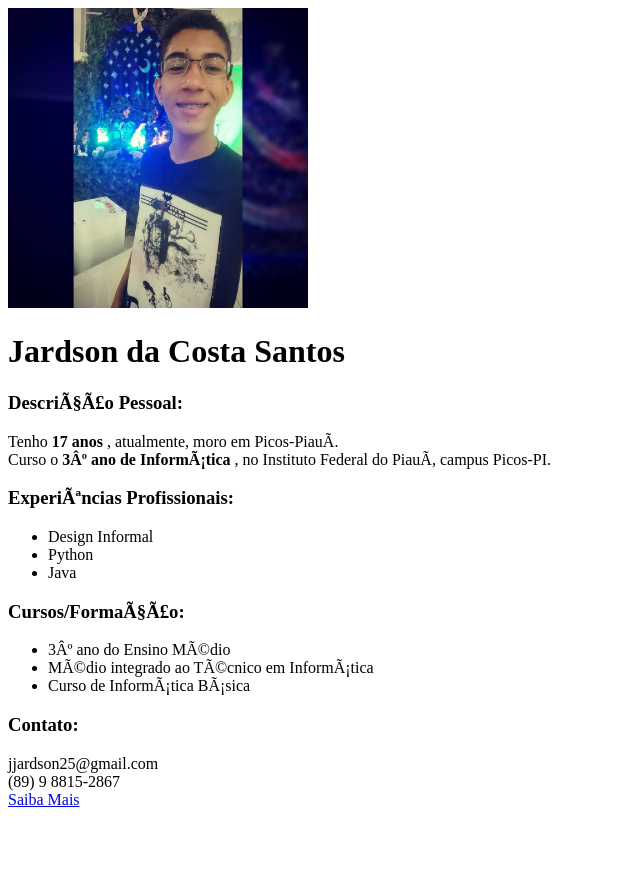
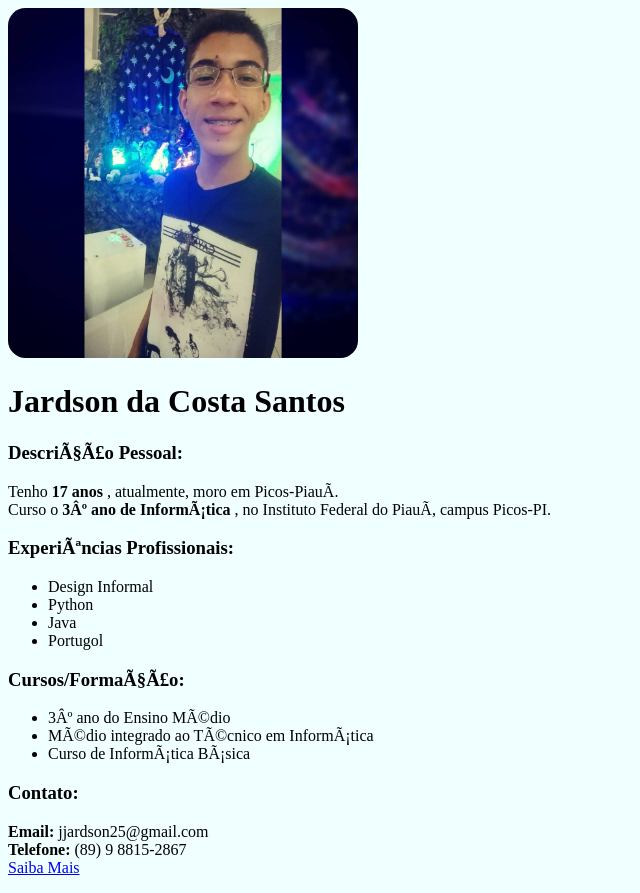
Before and after one commit to ifpi-picos/curriculo-Jardson-Costa, a plain HTML site: page index.html in a window 1280 px wide. Shown: the whole page, without its empty margins (0-640 px from the left). Before the commit the page ends 825 px from the top, so only its background shows below. Drawn offline with Linux system fonts and the light colour scheme.

Commit message:
atualizando

```diff
--- a/index.html
+++ b/index.html
@@ -5,10 +5,16 @@
     <head>
         <meta charset "UFT-8">
         <title> Currículo Jardson Costa </title>
+        <style>
+            body{background: azure }
+
+            img { border-radius: 5%}
+
+            </style>
     </head>
 
     <body>
-        <img src="JaAh_CoOstaA(JPG).jpg" width="300" heigth="300">
+        <img src="JaAh_CoOstaA(JPG).jpg" width="350" heigth="350">
         <!-- widht(p/ largura) e height(p/ altura)-->
 
         <h1> Jardson da Costa Santos </h1>
@@ -23,6 +29,7 @@
             <li> Design Informal </li>
             <li> Python </li>
             <li> Java </li>
+            <li> Portugol </li>
         </ul>
 
         <h3> Cursos/Formação: </h3>
@@ -33,8 +40,8 @@
         </ul>
 
         <h3> Contato: </h3>
-        <p> jjardson25@gmail.com <br>
-        (89) 9 8815-2867 <br>
+        <p> <strong> Email: </strong> jjardson25@gmail.com <br>
+        <strong> Telefone: </strong> (89) 9 8815-2867 <br>
         <a href="https://www.instagram.com/jardson_costa_227/" target="_blank"> Saiba Mais </a>
         </p>
 
```
Also changed, not shown: teste.html (added).
